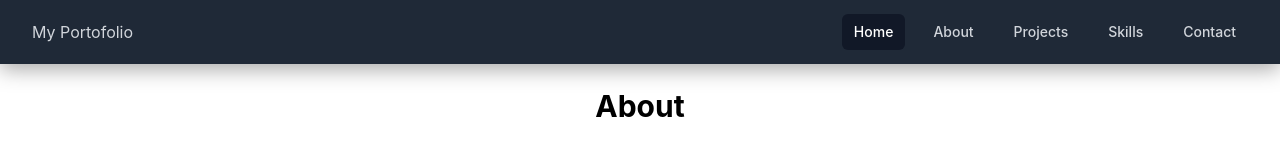
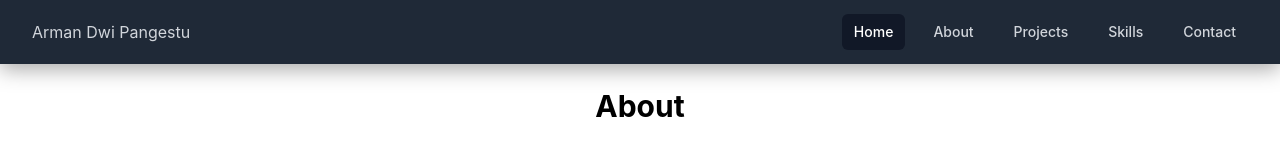
Before and after one commit to armandwipangestu/armandwipangestu.github.io, a React (Create React App) app: page / in a window 1280 px wide. Shown: the top 146 px of the page. Built offline with nearby package versions, Linux system fonts and the light colour scheme.

Commit message:
Components: Edit Navigation

```diff
--- a/src/components/Layouts/navigation.layouts.js
+++ b/src/components/Layouts/navigation.layouts.js
@@ -5,10 +5,10 @@ import SwitchToggle from "../Utilities/switch.toggle";
 
 const NavigationLink = [
   { name: "Home", href: "#", current: true },
-  { name: "About", href: "#", current: false },
-  { name: "Projects", href: "#", current: false },
-  { name: "Skills", href: "#", current: false },
-  { name: "Contact", href: "#", current: false },
+  { name: "About", href: "#about", current: false },
+  { name: "Projects", href: "#projects", current: false },
+  { name: "Skills", href: "#skills", current: false },
+  { name: "Contact", href: "#contact", current: false },
 ];
 
 const classNames = (...classes) => {
@@ -37,7 +37,7 @@ const Navigation = () => {
                   )}
                 </Disclosure.Button>
               </div>
-              <div className="flex flex-1 items-center justify-center sm:items-stretch sm:justify-start">
+              <div className="flex flex-auto items-center justify-center sm:items-stretch sm:justify-start">
                 <div className="flex flex-shrink-0 items-center">
                   {/* <img
                     className="block h-8 w-auto lg:hidden"
@@ -49,7 +49,7 @@ const Navigation = () => {
                     src="https://tailwindui.com/img/logos/workflow-mark.svg?color=indigo&shade=500"
                     alt="Workflow"
                   /> */}
-                  <h3 className="text-gray-300">My Portofolio</h3>
+                  <h3 className="text-gray-300">Arman Dwi Pangestu</h3>
                 </div>
               </div>
               <div className="flex flex-1 items-center justify-center sm:items-stretch sm:justify-end">
```
